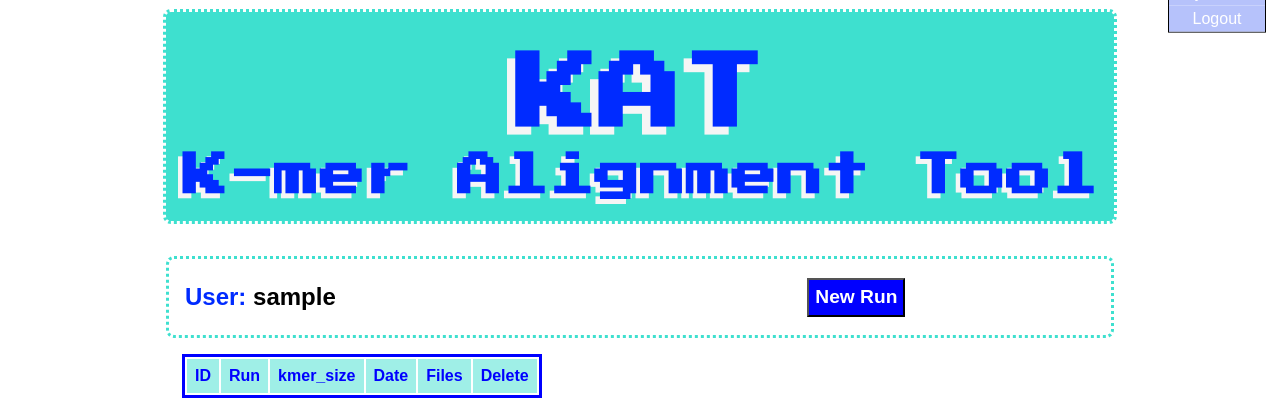
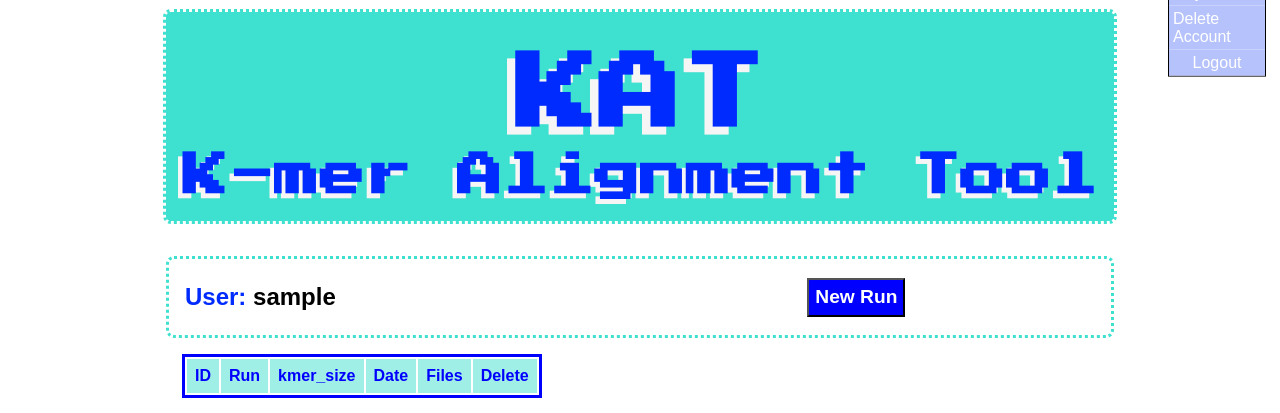
Before and after one commit to efrainceh/KAT_app, a Flask app: the page made by app/templates/base.html in a window 1280 px wide, after a click on "Profile". Shown: the part 73-486 px from the top of the page. Run offline with Flask 3, Linux system fonts and the light colour scheme; the visitor is signed in with stand-in values (Sample User, id 1); data comes from the database, SQL or seed files in the repository; data that the repository does not hold is empty.

Commit message:
Added user delete functionality

```diff
--- a/app/static/js/dropdown.js
+++ b/app/static/js/dropdown.js
@@ -16,3 +16,18 @@ document.addEventListener("click", function(e) {
         toggleDropdown();
     }
 });
+
+// Delete account link
+const confirmation = () => {
+    if (window.confirm("Are you sure you want to delete your account?")) {
+        deleteUser();
+    }
+}
+
+async function deleteUser() {
+    const URL = "http://127.0.0.1:5000/profile/delete_user";
+    const response = await fetch(URL, {method:"DELETE"});
+    const data = await response.json();
+    alert("Your account has been removed from the server.")
+    window.location.href = data.next_URL;
+}
--- a/app/templates/base.html
+++ b/app/templates/base.html
@@ -21,27 +21,13 @@
 					<button class="dropbtn" id="dropbtn">Profile</button>
 					<div class="dropdown-content" id="profile-dropdown">
 						<a href="{{ url_for('user_profile.user_redirect') }}">My Profile</a>
+						<a onclick="confirmation()">Delete Account</a>
 						<a href="{{ url_for('user_profile.logout') }}">Logout</a>
 					</div>
 				</div>
 			{% endif %}
 		</div>
 	</header>
-	<!-- <header>
-		<div class="header-right">
-			<div class="dropdown" id="dropdown" style="display:none">
-				<button class="dropbtn" id="dropbtn">Profile</button>
-				<div class="dropdown-content" id="profile-dropdown">
-					<a href="{{ url_for('user_profile.user_redirect') }}">My Profile</a>
-					<a href="{{ url_for('user_profile.logout') }}">Logout</a>
-				</div>
-			</div>
-			<a href="{{ url_for('main_site.index') }}" class="header-link hide">Home</a>
-			<a href="{{ url_for('main_site.about') }}" class="header-link">About</a>
-			<a href="https://www.linkedin.com/in/efrain-ceh-pavia/" target="_blank" class="header-link hide">LinkedIn</a>
-			<a class="header-link hide">Code</a>
-		</div>
-	</header> -->
 	<body>
 		<div class="title-box">
 			<h1 id="title">KAT</h1>
--- a/app/user_profile/views.py
+++ b/app/user_profile/views.py
@@ -44,15 +44,23 @@ def user_redirect():
 @login_required
 def delete_user():
 
-    print("deleting...")
+    # Quick out anyone trying to delete Guest user
+    if current_user.username == GUEST:
+        abort(400)
+
+    # Capture user before logging out
     user = User.query.filter_by(id=current_user.id).first_or_404()
+    logout_user()
+
+    # Delete folder and database entry
     user_folder = os.path.join(PROJECT_PATH, user.username)
     if os.path.exists(user_folder) and os.path.isdir(user_folder):
         shutil.rmtree(user_folder)
     db.session.delete(user)
     db.session.commit()
-    print("deleted")
-    return redirect(url_for("main_site.login"))
+
+    data = {"next_URL" : url_for("main_site.login")}
+    return jsonify(data)
 
 @user_profile.route("/delete_run/<string:run_id>", methods=["DELETE"])
 @login_required
```
